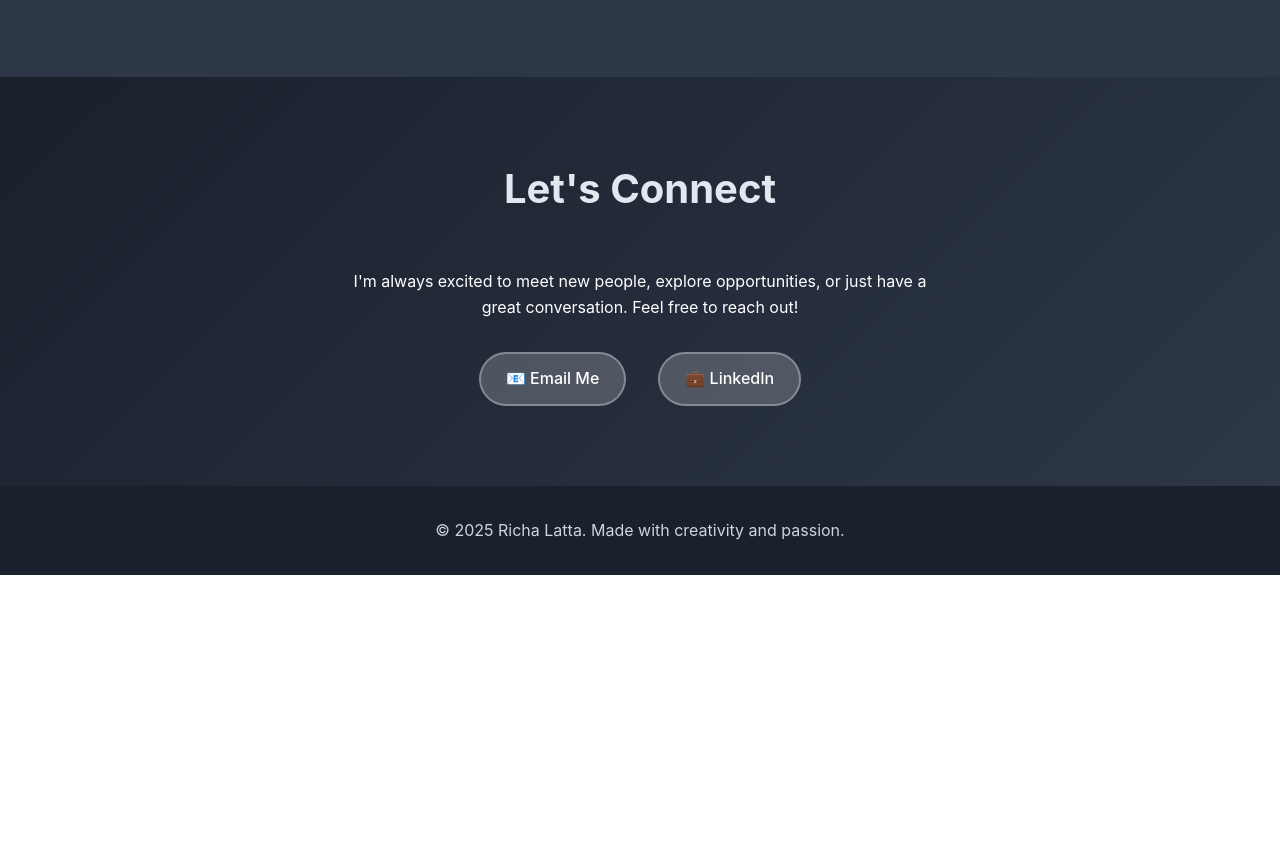
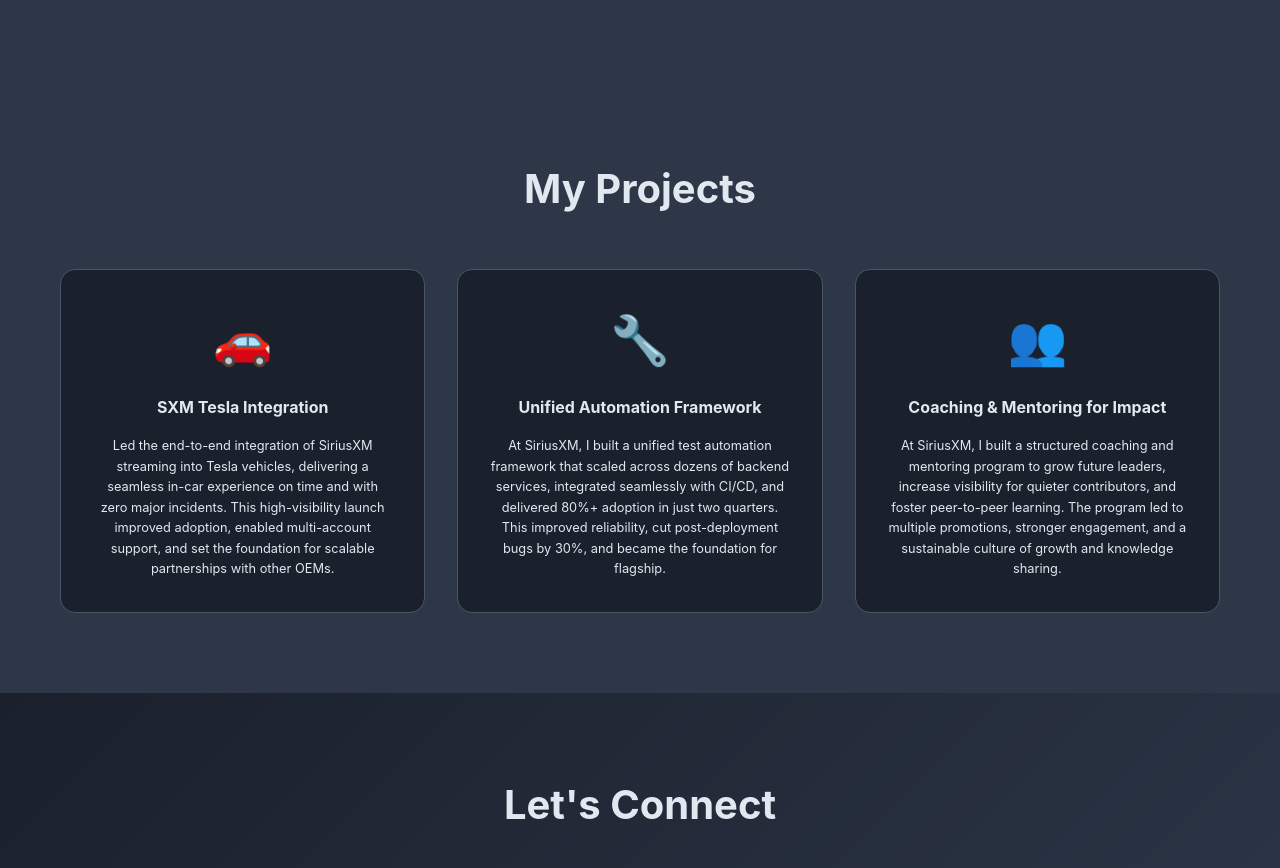
Before and after one commit to richa-latta/richa-latta.github.io, a plain HTML site: page index.html in a window 1280 px wide. Shown: the part 1932-2800 px from the top of the page. Before the commit the page ends 2507 px from the top, so only its background shows below. Drawn offline with Linux system fonts and the light colour scheme.

Commit message:
added projects

```diff
--- a/index.html
+++ b/index.html
@@ -268,6 +268,47 @@
             margin-bottom: 1rem;
         }
 
+        /* Projects Section */
+        .projects-grid {
+            display: grid;
+            grid-template-columns: repeat(auto-fit, minmax(300px, 1fr));
+            gap: 2rem;
+            margin-top: 3rem;
+        }
+
+        .project-card {
+            background: #1a202c;
+            padding: 2rem;
+            border-radius: 15px;
+            text-align: center;
+            transition: transform 0.3s ease, box-shadow 0.3s ease;
+            border: 1px solid #4a5568;
+            color: #e2e8f0;
+        }
+
+        .project-card:hover {
+            transform: translateY(-5px);
+            box-shadow: 0 10px 30px rgba(0,0,0,0.4);
+            border-color: #81e6d9;
+        }
+
+        .project-icon {
+            font-size: 3rem;
+            margin-bottom: 1rem;
+        }
+
+        .project-card h3 {
+            font-size: 1rem;
+            font-weight: 700;
+            margin-bottom: 1rem;
+            color: #e2e8f0;
+        }
+
+        .project-card p {
+            font-size: 0.8rem;
+            line-height: 1.6;
+        }
+
         /* Contact Section */
         .contact {
             background: linear-gradient(135deg, #1a202c, #2d3748);
@@ -388,6 +429,7 @@
                 <ul class="nav-links">
                     <li><a onclick="scrollToSection('about')">About</a></li>
                     <li><a onclick="scrollToSection('skills')">Skills</a></li>
+                    <li><a onclick="scrollToSection('projects')">Projects</a></li>
                     <li><a onclick="scrollToSection('contact')">Contact</a></li>
                 </ul>
             </nav>
@@ -457,6 +499,30 @@
         </div>
     </section>
 
+    <!-- Projects Section -->
+    <section id="projects" class="projects">
+        <div class="container">
+            <h2 class="section-title">My Projects</h2>
+            <div class="projects-grid">
+                <div class="project-card">
+                    <div class="project-icon">🚗</div>
+                    <h3>SXM Tesla Integration</h3>
+                    <p>Led the end-to-end integration of SiriusXM streaming into Tesla vehicles, delivering a seamless in-car experience on time and with zero major incidents. This high-visibility launch improved adoption, enabled multi-account support, and set the foundation for scalable partnerships with other OEMs.</p>
+                </div>
+                <div class="project-card">
+                    <div class="project-icon">🔧</div>
+                    <h3>Unified Automation Framework</h3>
+                    <p>At SiriusXM, I built a unified test automation framework that scaled across dozens of backend services, integrated seamlessly with CI/CD, and delivered 80%+ adoption in just two quarters. This improved reliability, cut post-deployment bugs by 30%, and became the foundation for flagship.</p>
+                </div>
+                <div class="project-card">
+                    <div class="project-icon">👥</div>
+                    <h3>Coaching & Mentoring for Impact</h3>
+                    <p>At SiriusXM, I built a structured coaching and mentoring program to grow future leaders, increase visibility for quieter contributors, and foster peer-to-peer learning. The program led to multiple promotions, stronger engagement, and a sustainable culture of growth and knowledge sharing.</p>
+                </div>
+            </div>
+        </div>
+    </section>
+
     <!-- Contact Section -->
     <section id="contact" class="contact">
         <div class="container">
```
